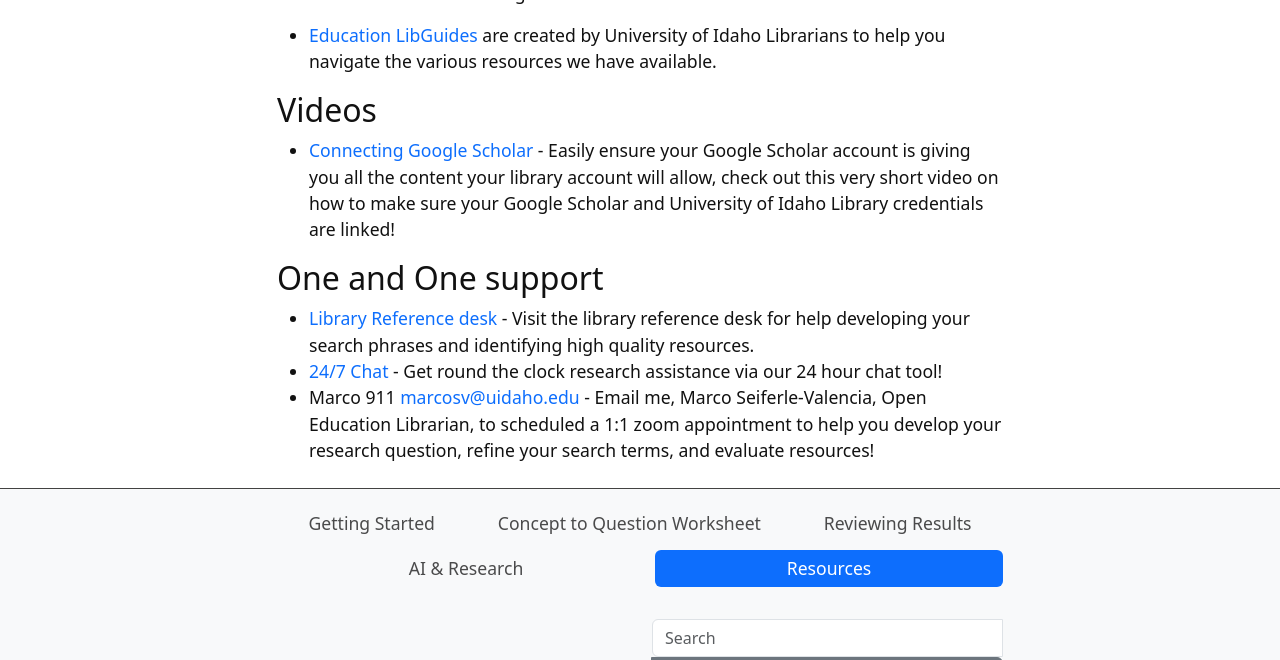
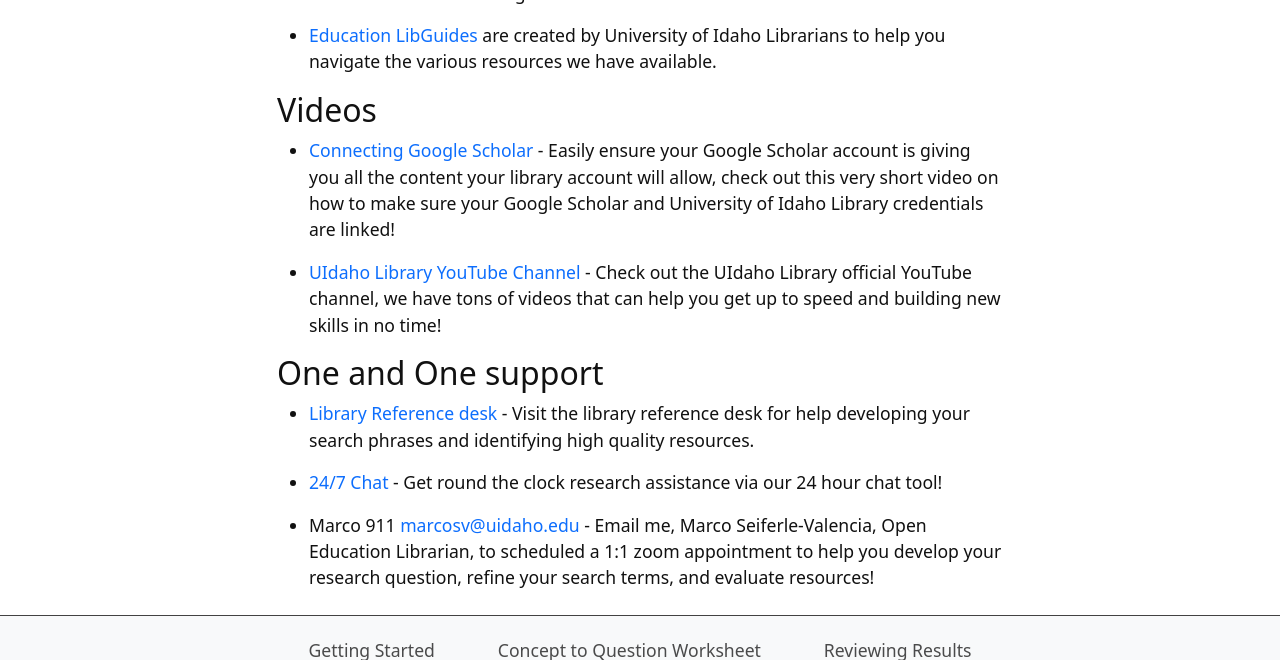
Before and after one commit to marcosvdotcom/Fall25_LibResearch, a Jekyll site: the page built from content/4-resources.md, in a window 1280 px wide and 900 px high, scrolled down 863 px, cut to the strip 0-660 px from the top of the window. Built offline with Jekyll 4.4.1, drawn with Linux system fonts in a browser that asks for light colours.

Commit message:
final updates

```diff
--- a/_config.yml
+++ b/_config.yml
@@ -15,7 +15,7 @@ title: Fall 2025 Library Research in Education
 # choose from Bootstrap Icons in _includes/bootstrap-icons
 # find names on https://icons.getbootstrap.com/
 # some options: code-slash file-code gear tools lightblub book bookmark-star
-title-icon: code-slash
+title-icon: lightbulb
 # description, keywords, and image for meta tags
 # these do not visibility appear on the pages, but used for SEO
 description: "Create a workshop website quick and easy!"
--- a/content/4-resources.md
+++ b/content/4-resources.md
@@ -27,8 +27,12 @@ Some of the top databases in Education are:
 
 - [Connecting Google Scholar](https://youtu.be/6uISOAfRMWY) - Easily ensure your Google Scholar account is giving you all the content your library account will allow, check out this very short video on how to make sure your Google Scholar and University of Idaho Library credentials are linked!
 
+- [UIdaho Library YouTube Channel](https://www.youtube.com/@UofILibrary/video) - Check out the UIdaho Library official YouTube channel, we have tons of videos that can help you get up to speed and building new skills in no time!
+
 ## One and One support
 
 - [Library Reference desk](https://www.lib.uidaho.edu/help/) - Visit the library reference desk for help developing your search phrases and identifying high quality resources.
+
 - [24/7 Chat](https://www.lib.uidaho.edu/help/) - Get round the clock research assistance via our 24 hour chat tool!
+
 - Marco 911 <marcosv@uidaho.edu> - Email me, Marco Seiferle-Valencia, Open Education Librarian, to scheduled a 1:1 zoom appointment to help you develop your research question, refine your search terms, and evaluate resources!
```
Also changed, not shown: index.md (+1 -1 lines).
